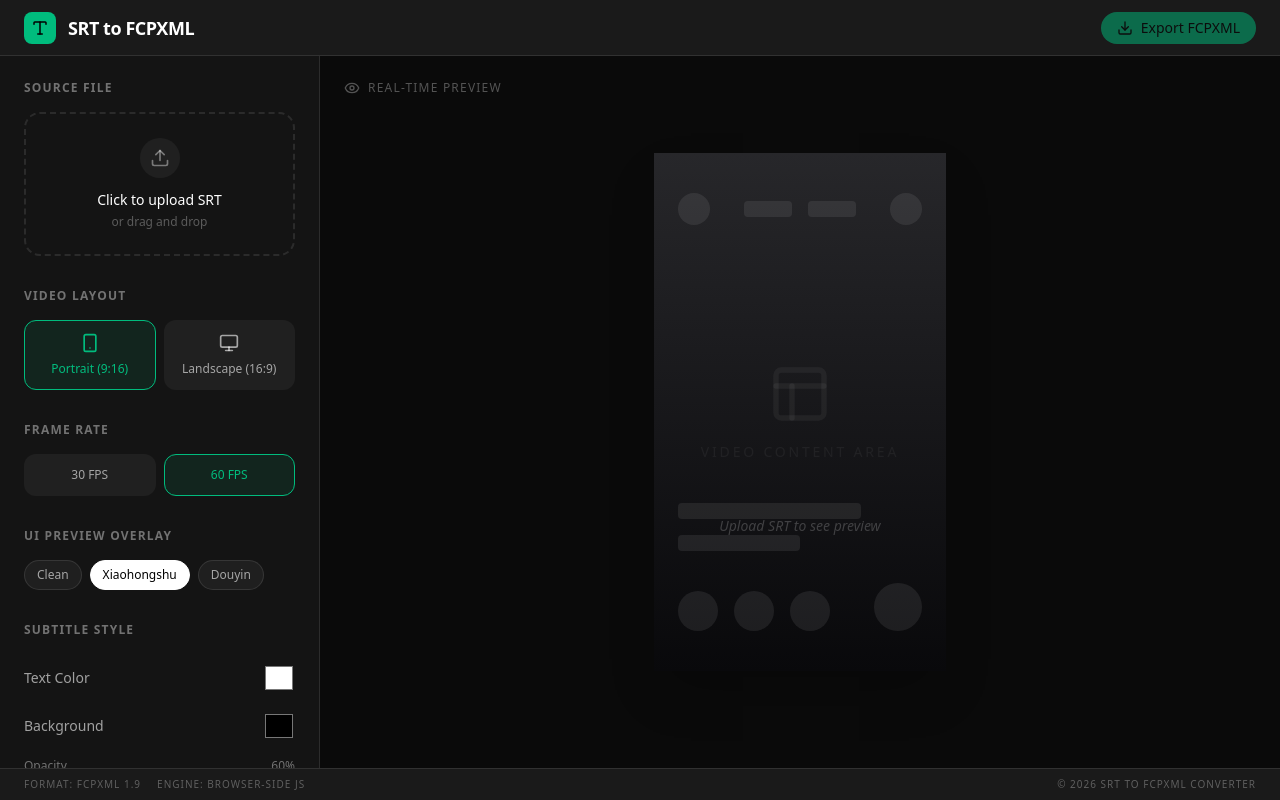
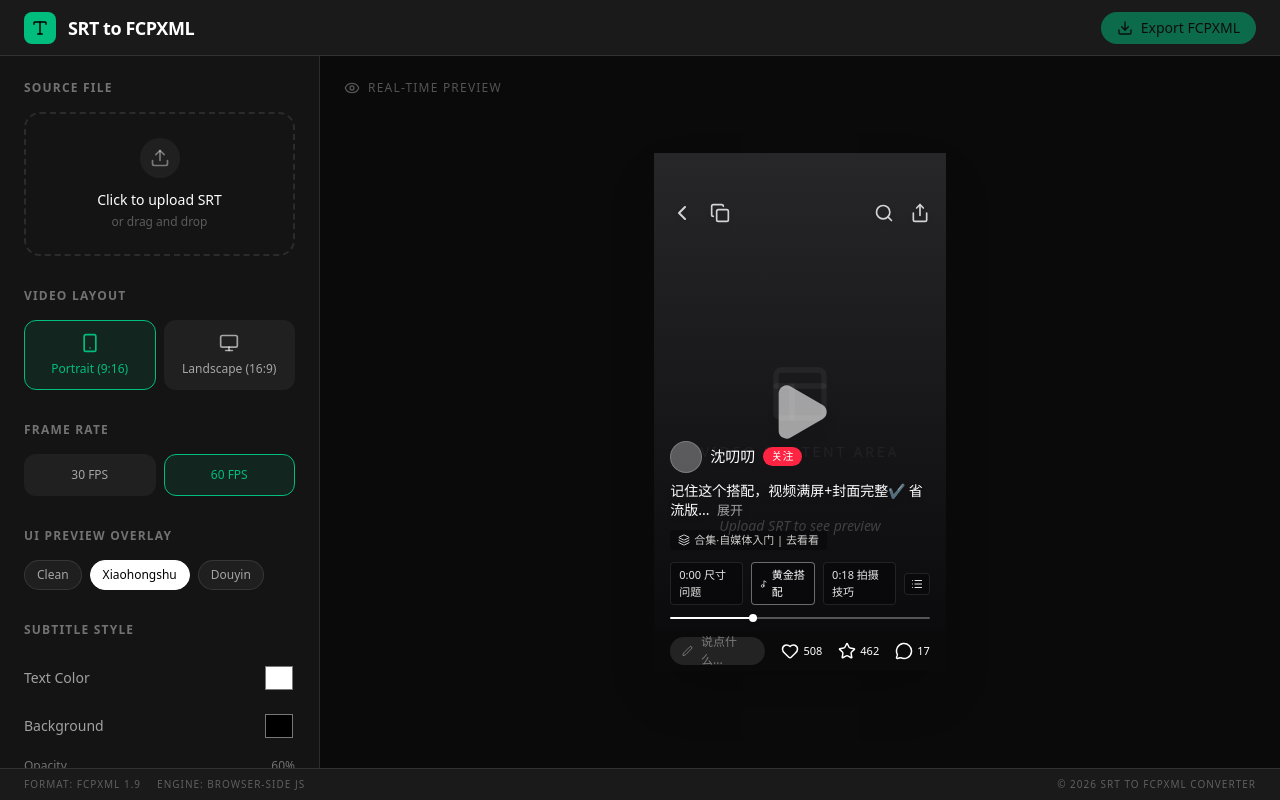
Before and after one commit to linx4200/srt-to-fcpxml-converter, a React (Vite) app: page / in a window 1280 px wide. Both pictures are taken after a click on the button "Xiaohongshu". Built offline with nearby package versions, Linux system fonts and the light colour scheme.

Commit message:
refactor: improve the component structure of overlays

```diff
--- a/src/components/preview/PlatformOverlay.tsx
+++ b/src/components/preview/PlatformOverlay.tsx
@@ -1,5 +1,7 @@
-import { motion, AnimatePresence } from 'motion/react';
-import { Music2 } from 'lucide-react';
+import { AnimatePresence } from 'motion/react';
+import { XhsOverlay } from './overlays/XhsOverlay';
+import { DouyinOverlay } from './overlays/DouyinOverlay';
+import { CleanOverlay } from './overlays/CleanOverlay';
 
 interface PlatformOverlayProps {
   platform: 'none' | 'xhs' | 'douyin';
@@ -8,65 +10,9 @@
 export function PlatformOverlay({ platform }: PlatformOverlayProps) {
   return (
     <AnimatePresence mode="wait">
-      {platform === 'xhs' && (
-        <motion.div
-          initial={{ opacity: 0 }}
-          animate={{ opacity: 1 }}
-          exit={{ opacity: 0 }}
-          className="absolute inset-0 pointer-events-none"
-        >
-          {/* XHS Mock UI */}
-          <div className="absolute top-10 left-6 right-6 flex justify-between items-center opacity-40">
-            <div className="w-8 h-8 rounded-full bg-white/20" />
-            <div className="flex gap-4">
-              <div className="w-12 h-4 rounded bg-white/20" />
-              <div className="w-12 h-4 rounded bg-white/20" />
-            </div>
-            <div className="w-8 h-8 rounded-full bg-white/20" />
-          </div>
-          <div className="absolute bottom-10 left-6 right-6 flex flex-col gap-4 opacity-40">
-            <div className="w-3/4 h-4 rounded bg-white/20" />
-            <div className="w-1/2 h-4 rounded bg-white/20" />
-            <div className="flex justify-between items-end mt-4">
-              <div className="flex gap-4">
-                <div className="w-10 h-10 rounded-full bg-white/20" />
-                <div className="w-10 h-10 rounded-full bg-white/20" />
-                <div className="w-10 h-10 rounded-full bg-white/20" />
-              </div>
-              <div className="w-12 h-12 rounded-full bg-white/20" />
-            </div>
-          </div>
-        </motion.div>
-      )}
-
-      {platform === 'douyin' && (
-        <motion.div
-          initial={{ opacity: 0 }}
-          animate={{ opacity: 1 }}
-          exit={{ opacity: 0 }}
-          className="absolute inset-0 pointer-events-none"
-        >
-          {/* Douyin Mock UI */}
-          <div className="absolute top-10 left-0 right-0 flex justify-center gap-8 opacity-40">
-            <div className="w-16 h-4 rounded bg-white/20" />
-            <div className="w-16 h-4 rounded bg-white/20" />
-          </div>
-          <div className="absolute right-4 bottom-32 flex flex-col gap-6 opacity-40">
-            <div className="w-12 h-12 rounded-full bg-white/20" />
-            <div className="w-10 h-10 rounded-full bg-white/20" />
-            <div className="w-10 h-10 rounded-full bg-white/20" />
-            <div className="w-10 h-10 rounded-full bg-white/20" />
-          </div>
-          <div className="absolute bottom-10 left-6 right-20 flex flex-col gap-3 opacity-40">
-            <div className="w-1/2 h-5 rounded bg-white/20" />
-            <div className="w-full h-4 rounded bg-white/20" />
-            <div className="flex items-center gap-2">
-              <Music2 size={14} />
-              <div className="w-32 h-3 rounded bg-white/20" />
-            </div>
-          </div>
-        </motion.div>
-      )}
+      {platform === 'xhs' && <XhsOverlay key="xhs" />}
+      {platform === 'douyin' && <DouyinOverlay key="douyin" />}
+      {platform === 'none' && <CleanOverlay key="clean" />}
     </AnimatePresence>
   );
 }
--- /dev/null
+++ b/src/components/preview/overlays/CleanOverlay.tsx
@@ -0,0 +1,14 @@
+import { motion } from 'motion/react';
+
+export function CleanOverlay() {
+  return (
+    <motion.div
+      initial={{ opacity: 0 }}
+      animate={{ opacity: 1 }}
+      exit={{ opacity: 0 }}
+      className="absolute inset-0 pointer-events-none"
+    >
+      {/* 纯净模式下目前没有遮罩元素，但也保留统一的外层结构以便日后扩展安全区提示等功能 */}
+    </motion.div>
+  );
+}
--- /dev/null
+++ b/src/components/preview/overlays/DouyinOverlay.tsx
@@ -0,0 +1,33 @@
+import { motion } from 'motion/react';
+import { Music2 } from 'lucide-react';
+
+export function DouyinOverlay() {
+  return (
+    <motion.div
+      initial={{ opacity: 0 }}
+      animate={{ opacity: 1 }}
+      exit={{ opacity: 0 }}
+      className="absolute inset-0 pointer-events-none"
+    >
+      {/* Douyin Mock UI */}
+      <div className="absolute top-10 left-0 right-0 flex justify-center gap-8 opacity-40">
+        <div className="w-16 h-4 rounded bg-white/20" />
+        <div className="w-16 h-4 rounded bg-white/20" />
+      </div>
+      <div className="absolute right-4 bottom-32 flex flex-col gap-6 opacity-40">
+        <div className="w-12 h-12 rounded-full bg-white/20" />
+        <div className="w-10 h-10 rounded-full bg-white/20" />
+        <div className="w-10 h-10 rounded-full bg-white/20" />
+        <div className="w-10 h-10 rounded-full bg-white/20" />
+      </div>
+      <div className="absolute bottom-10 left-6 right-20 flex flex-col gap-3 opacity-40">
+        <div className="w-1/2 h-5 rounded bg-white/20" />
+        <div className="w-full h-4 rounded bg-white/20" />
+        <div className="flex items-center gap-2">
+          <Music2 size={14} />
+          <div className="w-32 h-3 rounded bg-white/20" />
+        </div>
+      </div>
+    </motion.div>
+  );
+}
--- /dev/null
+++ b/src/components/preview/overlays/XhsOverlay.tsx
@@ -0,0 +1,95 @@
+import { motion } from 'motion/react';
+import { Music2, ChevronLeft, Copy, Search, Share, Heart, Star, MessageCircle, Edit2, List, Layers, Play } from 'lucide-react';
+
+export function XhsOverlay() {
+  return (
+    <motion.div
+      initial={{ opacity: 0 }}
+      animate={{ opacity: 1 }}
+      exit={{ opacity: 0 }}
+      className="absolute inset-0 pointer-events-none flex flex-col justify-between"
+    >
+      {/* XHS Mock UI - Top Bar */}
+      <div className="pt-12 px-4 flex justify-between items-center opacity-80">
+        <div className="flex items-center gap-4">
+          <ChevronLeft size={24} className="text-white drop-shadow-md" />
+          <Copy size={20} className="text-white drop-shadow-md" />
+        </div>
+        <div className="flex items-center gap-4">
+          <Search size={20} className="text-white drop-shadow-md" />
+          <Share size={20} className="text-white drop-shadow-md" />
+        </div>
+      </div>
+
+      {/* Central Play Button */}
+      <div className="absolute top-1/2 left-1/2 -translate-x-1/2 -translate-y-1/2 opacity-60">
+        <Play size={64} fill="white" className="text-white drop-shadow-xl" />
+      </div>
+
+      {/* Bottom Area */}
+      <div className="flex flex-col opacity-100 relative">
+        <div className="px-4 pb-3 flex flex-col gap-2">
+          {/* User Bar */}
+          <div className="flex items-center">
+            <div className="w-8 h-8 rounded-full bg-white/30 border border-white/20 overflow-hidden shrink-0" />
+            <span className="text-white text-[15px] font-medium ml-2 drop-shadow-sm">沈叨叨</span>
+            <div className="bg-[#ff2442] text-white text-[11px] px-2 py-[1px] rounded-full ml-2 font-medium tracking-wide">关注</div>
+          </div>
+
+          {/* Description */}
+          <div className="text-white text-[14px] leading-snug drop-shadow-md">
+            记住这个搭配，视频满屏+封面完整✔️ 省流版... <span className="text-white/60 text-[13px] ml-1">展开</span>
+          </div>
+
+          {/* Tags */}
+          <div className="flex items-center gap-1 text-white/80 text-[11px] bg-black/30 self-start px-2 py-0.5 rounded backdrop-blur-sm mt-0.5">
+            <Layers size={12} />
+            <span>合集·自媒体入门 | 去看看</span>
+          </div>
+
+          {/* Timestamp Chapters */}
+          <div className="flex items-center gap-2 mt-1">
+            <div className="bg-black/30 backdrop-blur-sm border border-white/10 text-white/90 text-[11px] px-2 py-1 rounded">0:00 尺寸问题</div>
+            <div className="bg-black/30 backdrop-blur-sm border border-white/40 text-white text-[11px] px-2 py-1 rounded flex items-center gap-1 font-medium">
+              <Music2 size={10}/> 黄金搭配
+            </div>
+            <div className="bg-black/30 backdrop-blur-sm border border-white/10 text-white/90 text-[11px] px-2 py-1 rounded">0:18 拍摄技巧</div>
+            <div className="bg-black/30 backdrop-blur-sm border border-white/10 text-white/90 px-1.5 py-1 rounded flex items-center justify-center">
+              <List size={12} />
+            </div>
+          </div>
+        </div>
+
+        {/* Time progress bar */}
+        <div className="flex items-center h-[2px] w-full px-4 mb-3 shrink-0">
+          <div className="h-full bg-white w-1/3 relative rounded-l-full">
+            <div className="w-2 h-2 bg-white rounded-full absolute right-0 top-1/2 -translate-y-1/2 shadow-sm" />
+          </div>
+          <div className="h-full bg-white/30 w-2/3 rounded-r-full" />
+        </div>
+
+        {/* Bottom Input & Interaction Bar */}
+        <div className="h-10 px-4 bg-[#0a0a0a] flex items-center justify-between pointer-events-auto">
+          <div className="flex items-center gap-2 bg-white/10 rounded-full h-7 flex-1 mr-4 px-3">
+            <Edit2 size={12} className="text-white/40" />
+            <span className="text-white/40 text-[12px]">说点什么...</span>
+          </div>
+          <div className="flex items-center gap-4 text-white">
+            <div className="flex items-center gap-1">
+              <Heart size={18} />
+              <span className="text-[11px] font-medium">508</span>
+            </div>
+            <div className="flex items-center gap-1">
+              <Star size={18} />
+              <span className="text-[11px] font-medium">462</span>
+            </div>
+            <div className="flex items-center gap-1">
+              <MessageCircle size={18} />
+              <span className="text-[11px] font-medium">17</span>
+            </div>
+          </div>
+        </div>
+      </div>
+    </motion.div>
+  );
+}
```
